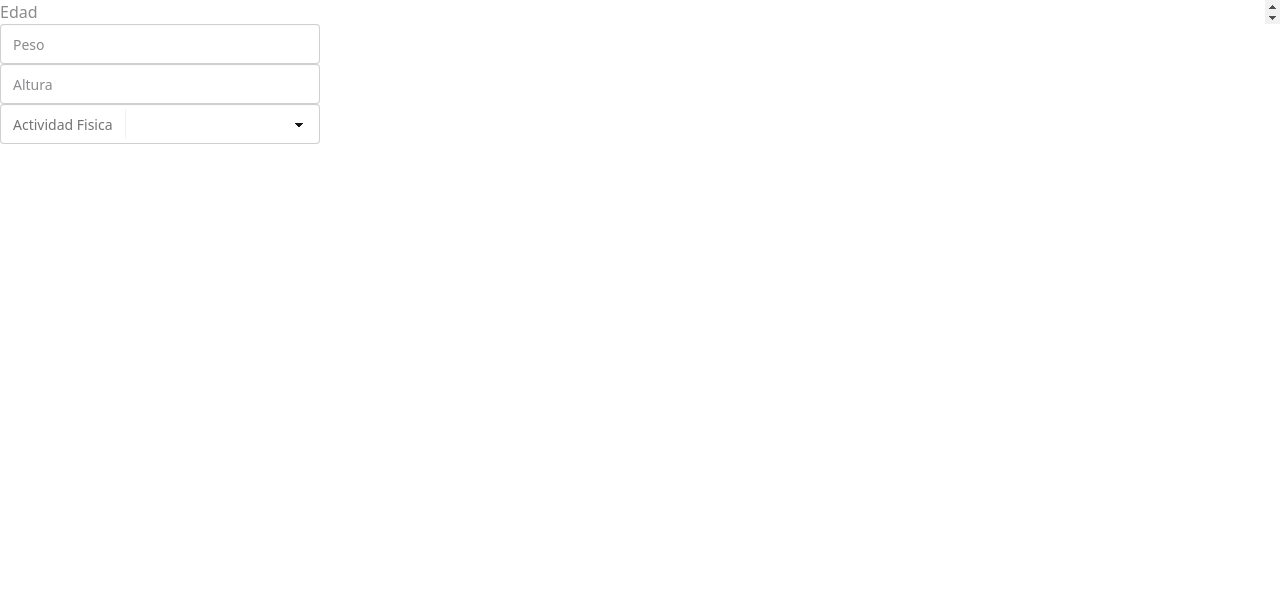
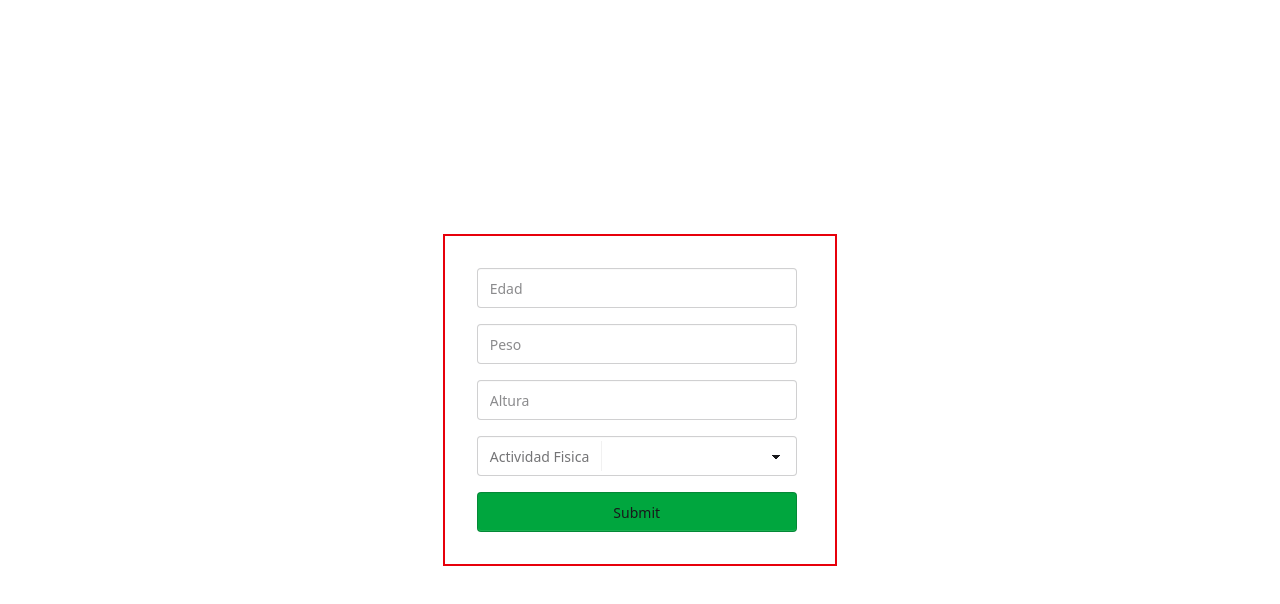
Before and after one commit to Guada-pdls/food-planner, a Next.js app: page /survey in a window 1280 px wide. Shown: the top 604 px of the page. Built offline with nearby package versions, Linux system fonts and the light colour scheme.

Commit message:
Realice estructura formulario

```diff
--- a/src/app/survey/page.js
+++ b/src/app/survey/page.js
@@ -1,11 +1,22 @@
 import React from 'react'
 
+const inputClass = "input";
+const handleSubmit = (event) => {
+    event.preventDefault();
+    console.log('Form submitted with name:');
+};
+
+
 const page = () => {
+
+
+
   return (
-    <form id='formularioEncuesta' className="flex flex-col ">
-      <input type="number" placeholder="Edad" className=""  />
-      <input type="number" placeholder="Peso" className="input" />
-      <input type="number" placeholder="Altura" className="input" />
+    <div className="h-screen flex justify-center items-center ">
+      <form id='formularioEncuesta' className="flex flex-col ml-100px bg-white border-2 border-red-600 p-8 space-y-4" onSubmit={handleSubmit}>
+        <input type="number" placeholder="Edad" min={1} className={inputClass}   />
+        <input type="number" placeholder="Peso" min={1} className={inputClass} />
+        <input type="number"  min={1} placeholder="Altura" className={inputClass} />
       <label className="select">
         <span className="label">Actividad Fisica</span>
         <select>
@@ -17,10 +28,10 @@ const page = () => {
         </select>
       </label>
 
+      <input type="submit" placeholder="Altura" className="input bg-green-600" />
 
       </form>
-
-
+   </div>
 
   )
 }
```
Also changed, not shown: src/app/globals.css (line endings or trailing spaces). Lines whose indentation alone changed are shown as unchanged.
